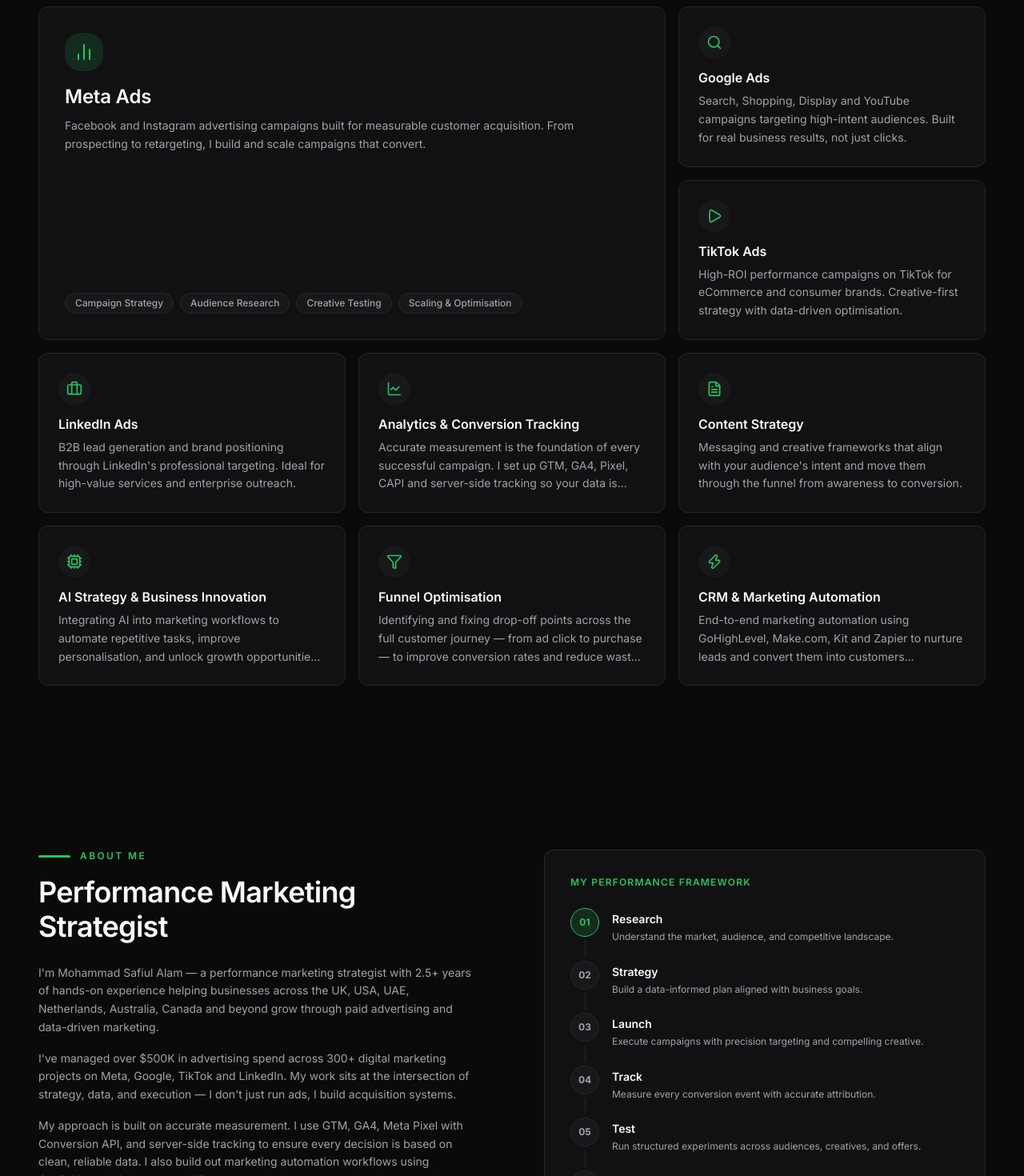
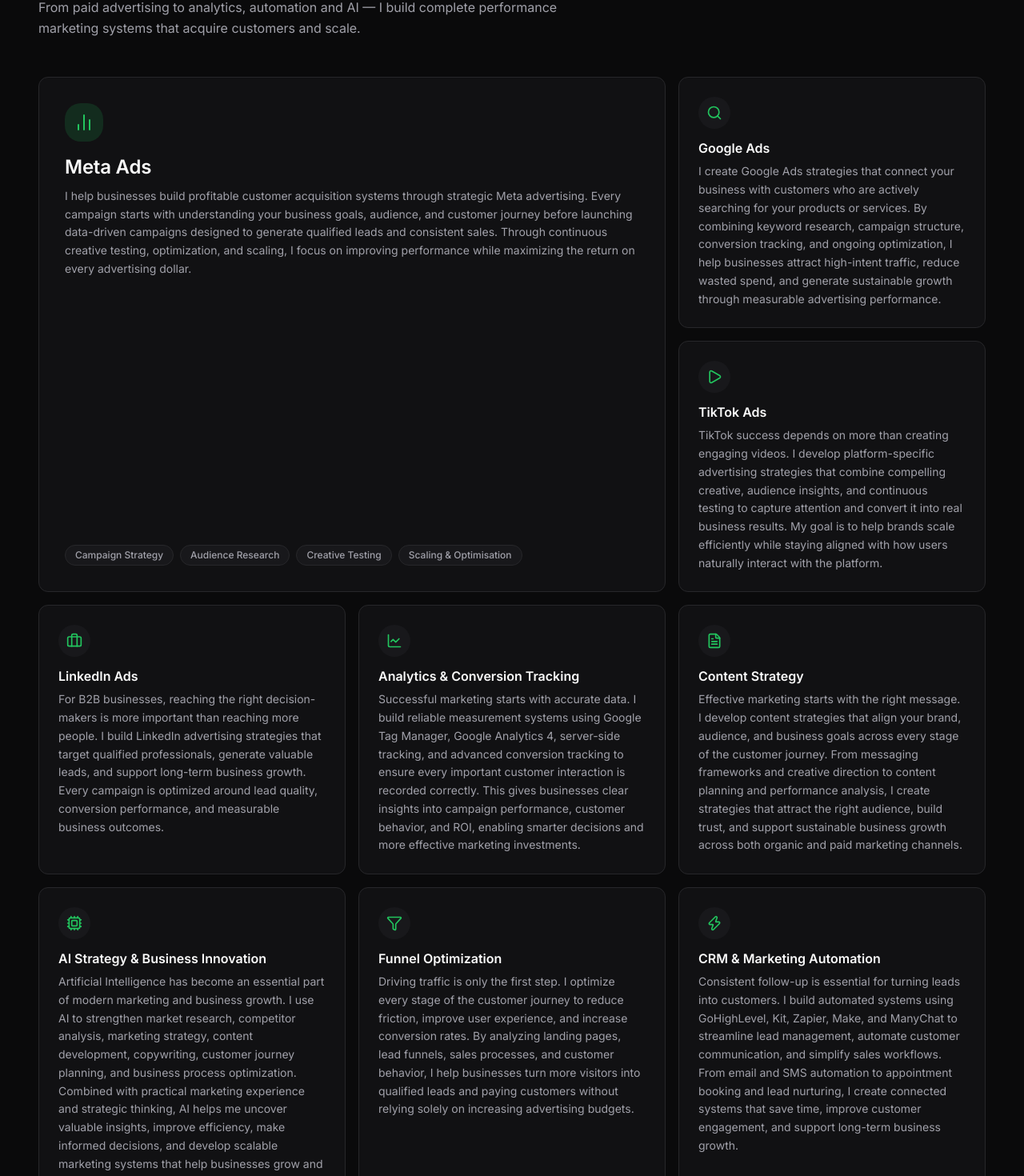
Before and after one commit to MdJowelAhmed/safiul-alam, a Next.js app: page / in a window 1280 px wide. Shown: the part 1252-2722 px from the top of the page at 80% size. Built offline with nearby package versions, Linux system fonts and the light colour scheme.

Commit message:
feat: add site data, expertise data, and core section components

```diff
--- a/src/components/sections/About.tsx
+++ b/src/components/sections/About.tsx
@@ -13,7 +13,7 @@ const frameworkSteps = [
   { step: "03", label: "Launch", description: "Execute campaigns with precision targeting and compelling creative." },
   { step: "04", label: "Track", description: "Measure every conversion event with accurate attribution." },
   { step: "05", label: "Test", description: "Run structured experiments across audiences, creatives, and offers." },
-  { step: "06", label: "Optimise", description: "Act on data to reduce costs and improve conversion rates." },
+  { step: "06", label: "Optimize", description: "Act on data to reduce costs and improve conversion rates." },
   { step: "07", label: "Scale", description: "Allocate budget to what works and grow profitably." },
 ];
 
@@ -42,16 +42,19 @@ export function About() {
               />
               <div className="space-y-4 text-sm leading-relaxed" style={{ color: "var(--text-muted)" }}>
                 <p>
-                  I&apos;m Mohammad Safiul Alam — a performance marketing strategist with 2.5+ years of hands-on experience helping businesses across the UK, USA, UAE, Netherlands, Australia, Canada and beyond grow through paid advertising and data-driven marketing.
+                  I&apos;m Mohammad Safiul Alam, a Performance Marketing Strategist with 2.5+ years of hands-on experience helping businesses generate qualified leads, acquire customers, increase sales, and improve marketing performance.
                 </p>
                 <p>
-                  I&apos;ve managed over $500K in advertising spend across 300+ digital marketing projects on Meta, Google, TikTok and LinkedIn. My work sits at the intersection of strategy, data, and execution — I don&apos;t just run ads, I build acquisition systems.
+                  My work goes beyond campaign execution. I build strategies around the full customer acquisition journey, from market and audience research to campaign planning, creative testing, conversion tracking, optimization, and scaling. I work across Meta Ads, Google Ads, TikTok Ads, and LinkedIn Ads, supporting both lead generation and e-commerce growth.
                 </p>
                 <p>
-                  My approach is built on accurate measurement. I use GTM, GA4, Meta Pixel with Conversion API, and server-side tracking to ensure every decision is based on clean, reliable data. I also build out marketing automation workflows using GoHighLevel, Make.com and Kit to ensure leads are nurtured and converted efficiently after the first click.
+                  I connect paid media with analytics, conversion tracking, funnel optimization, and marketing automation to create a more measurable and connected marketing process. My technical experience includes Google Tag Manager, GA4, conversion tracking, conversion API, GoHighLevel, n8n, Make, and Kit.
                 </p>
                 <p>
-                  If a campaign isn&apos;t performing, I want to know exactly why — and I want data to show me. That mindset is what separates sustainable growth from guesswork.
+                  I also use AI within my marketing process to support research, strategy development, content and creative work, analysis, and operational efficiency. I combine these capabilities with practical marketing experience and human judgment to keep every decision aligned with the business objective.
+                </p>
+                <p>
+                  With 300+ digital marketing projects and $1M+ in managed advertising spend, I&apos;ve worked across different industries, business models, and campaign objectives. My focus goes beyond clicks and impressions to the metrics that matter to the business, including qualified leads, customer acquisition, sales, efficiency, and scalable growth.
                 </p>
               </div>
 
@@ -100,10 +103,16 @@ export function About() {
               style={{ background: "var(--surface)", borderColor: "var(--border)" }}
             >
               <p
-                className="mb-6 text-xs font-semibold uppercase tracking-widest"
+                className="mb-2 text-xs font-semibold uppercase tracking-widest"
                 style={{ color: "var(--accent)" }}
               >
                 My Performance Framework
+              </p>
+              <p
+                className="mb-6 text-xs leading-relaxed"
+                style={{ color: "var(--text-muted)" }}
+              >
+                I use this framework to build, measure, and continuously improve marketing performance, keeping every stage of the customer acquisition journey connected to a clear business objective.
               </p>
               <StaggerContainer staggerChildren={0.08} className="space-y-0">
                 {frameworkSteps.map((item, index) => (
--- a/src/components/sections/Expertise.tsx
+++ b/src/components/sections/Expertise.tsx
@@ -137,7 +137,7 @@ export function Expertise() {
                     <h3 className="mb-1.5 text-base font-semibold" style={{ color: "var(--text)" }}>
                       {service.title}
                     </h3>
-                    <p className="text-sm leading-relaxed line-clamp-3" style={{ color: "var(--text-muted)" }}>
+                    <p className="text-sm leading-relaxed" style={{ color: "var(--text-muted)" }}>
                       {service.description}
                     </p>
                   </div>
--- a/src/components/sections/Hero.tsx
+++ b/src/components/sections/Hero.tsx
@@ -8,7 +8,7 @@ import { Container } from "@/components/shared/Container";
 import { siteConfig } from "@/data/site";
 import { FadeIn, StaggerContainer, StaggerItem } from "@/components/shared/Motion";
 
-const platforms = ["Meta Ads", "Google Ads", "TikTok Ads", "LinkedIn Ads"];
+const platforms = ["Meta Ads", "Google Ads", "TikTok Ads", "LinkedIn Ads", "Convertion Tracking", "Marketing Automation", "Content Strategy"];
 
 export function Hero() {
   return (
--- a/src/data/expertise.ts
+++ b/src/data/expertise.ts
@@ -5,7 +5,7 @@ export const expertiseList: Service[] = [
     id: "meta-ads",
     title: "Meta Ads",
     description:
-      "Facebook and Instagram advertising campaigns built for measurable customer acquisition. From prospecting to retargeting, I build and scale campaigns that convert.",
+      "I help businesses build profitable customer acquisition systems through strategic Meta advertising. Every campaign starts with understanding your business goals, audience, and customer journey before launching data-driven campaigns designed to generate qualified leads and consistent sales. Through continuous creative testing, optimization, and scaling, I focus on improving performance while maximizing the return on every advertising dollar.",
     icon: "BarChart2",
     capabilities: ["Campaign Strategy", "Audience Research", "Creative Testing", "Scaling & Optimisation"],
     featured: true,
@@ -14,7 +14,7 @@ export const expertiseList: Service[] = [
     id: "google-ads",
     title: "Google Ads",
     description:
-      "Search, Shopping, Display and YouTube campaigns targeting high-intent audiences. Built for real business results, not just clicks.",
+      "I create Google Ads strategies that connect your business with customers who are actively searching for your products or services. By combining keyword research, campaign structure, conversion tracking, and ongoing optimization, I help businesses attract high-intent traffic, reduce wasted spend, and generate sustainable growth through measurable advertising performance.",
     icon: "Search",
     capabilities: ["Search Campaigns", "Shopping Campaigns", "YouTube Ads", "Performance Max"],
   },
@@ -22,7 +22,7 @@ export const expertiseList: Service[] = [
     id: "tiktok-ads",
     title: "TikTok Ads",
     description:
-      "High-ROI performance campaigns on TikTok for eCommerce and consumer brands. Creative-first strategy with data-driven optimisation.",
+      "TikTok success depends on more than creating engaging videos. I develop platform-specific advertising strategies that combine compelling creative, audience insights, and continuous testing to capture attention and convert it into real business results. My goal is to help brands scale efficiently while staying aligned with how users naturally interact with the platform.",
     icon: "Play",
     capabilities: ["In-Feed Ads", "Spark Ads", "Creative Strategy", "Audience Targeting"],
   },
@@ -30,7 +30,7 @@ export const expertiseList: Service[] = [
     id: "linkedin-ads",
     title: "LinkedIn Ads",
     description:
-      "B2B lead generation and brand positioning through LinkedIn's professional targeting. Ideal for high-value services and enterprise outreach.",
+      "For B2B businesses, reaching the right decision-makers is more important than reaching more people. I build LinkedIn advertising strategies that target qualified professionals, generate valuable leads, and support long-term business growth. Every campaign is optimized around lead quality, conversion performance, and measurable business outcomes.",
     icon: "Briefcase",
     capabilities: ["Lead Gen Forms", "Sponsored Content", "Account Targeting", "B2B Campaigns"],
   },
@@ -38,7 +38,7 @@ export const expertiseList: Service[] = [
     id: "analytics-tracking",
     title: "Analytics & Conversion Tracking",
     description:
-      "Accurate measurement is the foundation of every successful campaign. I set up GTM, GA4, Pixel, CAPI and server-side tracking so your data is clean and decisions are informed.",
+      "Successful marketing starts with accurate data. I build reliable measurement systems using Google Tag Manager, Google Analytics 4, server-side tracking, and advanced conversion tracking to ensure every important customer interaction is recorded correctly. This gives businesses clear insights into campaign performance, customer behavior, and ROI, enabling smarter decisions and more effective marketing investments.",
     icon: "LineChart",
     capabilities: ["Google Tag Manager", "GA4 Setup", "Meta Pixel + CAPI", "Server-Side Tracking"],
   },
@@ -46,7 +46,7 @@ export const expertiseList: Service[] = [
     id: "content-strategy",
     title: "Content Strategy",
     description:
-      "Messaging and creative frameworks that align with your audience's intent and move them through the funnel from awareness to conversion.",
+      "Effective marketing starts with the right message. I develop content strategies that align your brand, audience, and business goals across every stage of the customer journey. From messaging frameworks and creative direction to content planning and performance analysis, I create strategies that attract the right audience, build trust, and support sustainable business growth across both organic and paid marketing channels.",
     icon: "FileText",
     capabilities: ["Funnel Messaging", "Ad Copywriting", "Creative Briefs", "Content Calendar"],
   },
@@ -54,15 +54,15 @@ export const expertiseList: Service[] = [
     id: "ai-strategy",
     title: "AI Strategy & Business Innovation",
     description:
-      "Integrating AI into marketing workflows to automate repetitive tasks, improve personalisation, and unlock growth opportunities faster.",
+      "Artificial Intelligence has become an essential part of modern marketing and business growth. I use AI to strengthen market research, competitor analysis, marketing strategy, content development, copywriting, customer journey planning, and business process optimization. Combined with practical marketing experience and strategic thinking, AI helps me uncover valuable insights, improve efficiency, make informed decisions, and develop scalable marketing systems that help businesses grow and stay competitive in an evolving digital landscape.",
     icon: "Cpu",
     capabilities: ["AI Workflow Integration", "Prompt Engineering", "Automation Design", "AI-Assisted Reporting"],
   },
   {
     id: "funnel-optimisation",
-    title: "Funnel Optimisation",
+    title: "Funnel Optimization",
     description:
-      "Identifying and fixing drop-off points across the full customer journey — from ad click to purchase — to improve conversion rates and reduce wasted spend.",
+      "Driving traffic is only the first step. I optimize every stage of the customer journey to reduce friction, improve user experience, and increase conversion rates. By analyzing landing pages, lead funnels, sales processes, and customer behavior, I help businesses turn more visitors into qualified leads and paying customers without relying solely on increasing advertising budgets.",
     icon: "Filter",
     capabilities: ["Landing Page Analysis", "CRO Strategy", "A/B Testing", "User Journey Mapping"],
   },
@@ -70,7 +70,7 @@ export const expertiseList: Service[] = [
     id: "crm-automation",
     title: "CRM & Marketing Automation",
     description:
-      "End-to-end marketing automation using GoHighLevel, Make.com, Kit and Zapier to nurture leads and convert them into customers automatically.",
+      "Consistent follow-up is essential for turning leads into customers. I build automated systems using GoHighLevel, Kit, Zapier, Make, and ManyChat to streamline lead management, automate customer communication, and simplify sales workflows. From email and SMS automation to appointment booking and lead nurturing, I create connected systems that save time, improve customer engagement, and support long-term business growth.",
     icon: "Zap",
     capabilities: ["GoHighLevel", "Make.com", "Kit", "Email & SMS Sequences"],
   },
--- a/src/data/site.ts
+++ b/src/data/site.ts
@@ -6,7 +6,7 @@ export const siteConfig: SiteConfig = {
   title: "Performance Marketing Strategist",
   tagline: "I Help Businesses Acquire Customers and Grow Through Performance Marketing",
   description:
-    "I help businesses generate qualified leads, acquire customers, and improve marketing performance through strategic advertising, accurate tracking, conversion optimization, content strategy, marketing automation, and AI.",
+    "I help businesses generate qualified leads, acquire customers, and improve marketing performance through strategic advertising, accurate tracking, conversion optimization, content strategy, marketing automation, and AI. I combine strategy, data, and continuous optimization to create measurable marketing programs focused on better acquisition, stronger performance, and sustainable business growth.",
   url: "https://safiuldigital.com",
   whatsapp: "01880961139",
   social: {
```
